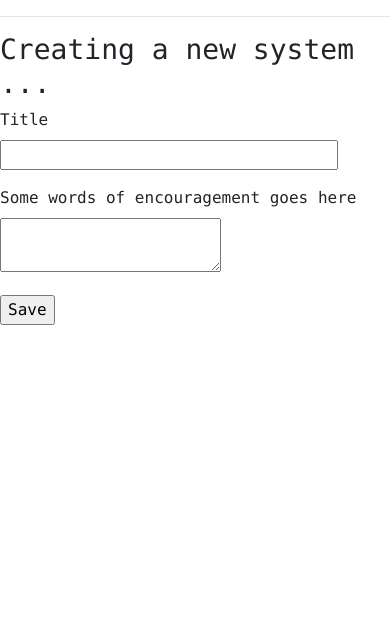
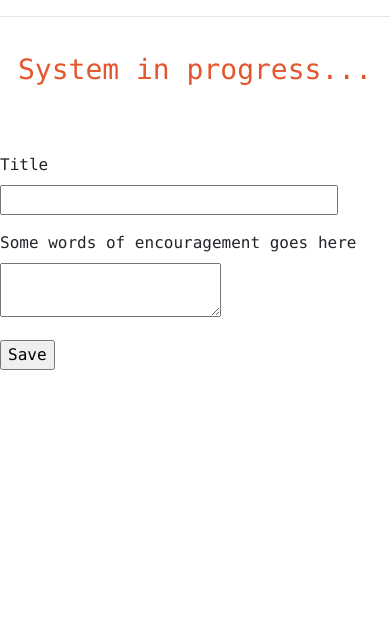
Before and after one commit to dellahumanita/lifeplus, a Flask app: a page that uses app/templates/base.html in a window 390 px wide. Shown: the part 88-714 px from the top of the page. Run offline with Flask 2, Linux system fonts and the light colour scheme; the visitor is signed in with stand-in values (Sample User, id 1); data comes from the database, SQL or seed files in the repository; both versions use the stored data as it was after the commit; some libraries are stand-ins or nearby versions.

Commit message:
centered most things

```diff
--- a/app/static/styles/base.css
+++ b/app/static/styles/base.css
@@ -15,6 +15,7 @@ nav a, .navBlock {
 
 .siteNav, .userNav {
     display: inline;
+    text-decoration: none;
 }
 
 
--- a/app/static/styles/index.css
+++ b/app/static/styles/index.css
@@ -4,7 +4,7 @@
 }
 
 #welcomeTitle {
-    font-size: 75px;
+    font-size: 1px;
     color: #707070;
 }
 
--- a/app/static/styles/login.css
+++ b/app/static/styles/login.css
@@ -1,4 +1,4 @@
-.header {
+.header-login {
     color: #e4572e;
     text-align: center;
     padding: 45% 10%;
--- /dev/null
+++ b/app/static/styles/systems.css
@@ -0,0 +1,13 @@
+.header-other {
+    padding-top: 5%;
+    color: #e4572e;
+    text-align: center;
+}
+
+.greeting{
+    padding-top: 4%;
+}
+
+.systems, .form-system {
+    padding-top: 15%;
+}
--- a/app/templates/base.html
+++ b/app/templates/base.html
@@ -10,6 +10,7 @@
         <link href= "{{ url_for('static',filename='styles/base.css') }}" rel="stylesheet" type="text/css">
         <link href= "{{ url_for('static',filename='styles/index.css') }}" rel="stylesheet" type="text/css">
         <link href= "{{ url_for('static',filename='styles/login.css') }}" rel="stylesheet" type="text/css">
+        <link href= "{{ url_for('static',filename='styles/systems.css') }}" rel="stylesheet" type="text/css">
 
 
         {% if title %}
--- a/app/templates/create_system.html
+++ b/app/templates/create_system.html
@@ -2,8 +2,15 @@
 
 {% block content %}
 
-    <h3>Creating a new system ...</h3>
+    <div class="row">
+        <div class="col-sm-4">
+            <div class="header-other">
+                <h3>System in progress...</h3>
+            </div>
+        </div>
 
+        <div class="col-sm-8">
+            <div class="form-system">
                 <form action="" method="post">
                     {{ form.hidden_tag() }}
                     <p>
@@ -19,5 +26,9 @@
                     </p>
                     <p>{{ form.submit() }}</p>
                 </form>
+            </div>
+        </div>
+    </div>
+
 
 {% endblock %}
--- a/app/templates/login.html
+++ b/app/templates/login.html
@@ -9,7 +9,7 @@ Sign In
     <div class="container">
         <div class="row">
             <div class="col-sm-4">
-                <div class="header">
+                <div class="header-login">
                     <h1>Sign In</h1>
                 </div>
             </div>
--- a/app/templates/register.html
+++ b/app/templates/register.html
@@ -7,7 +7,7 @@
         <div class="row">
 
             <div class="col-sm-4">
-                <div class="header">
+                <div class="header-login">
                     <h1>Register</h1>
                 </div>
             </div>
```
Also changed, not shown: app/templates/dashboard.html (+18 -1 lines), app/templates/index.html (+10 -4 lines), app.db. Lines whose indentation alone changed are shown as unchanged.
